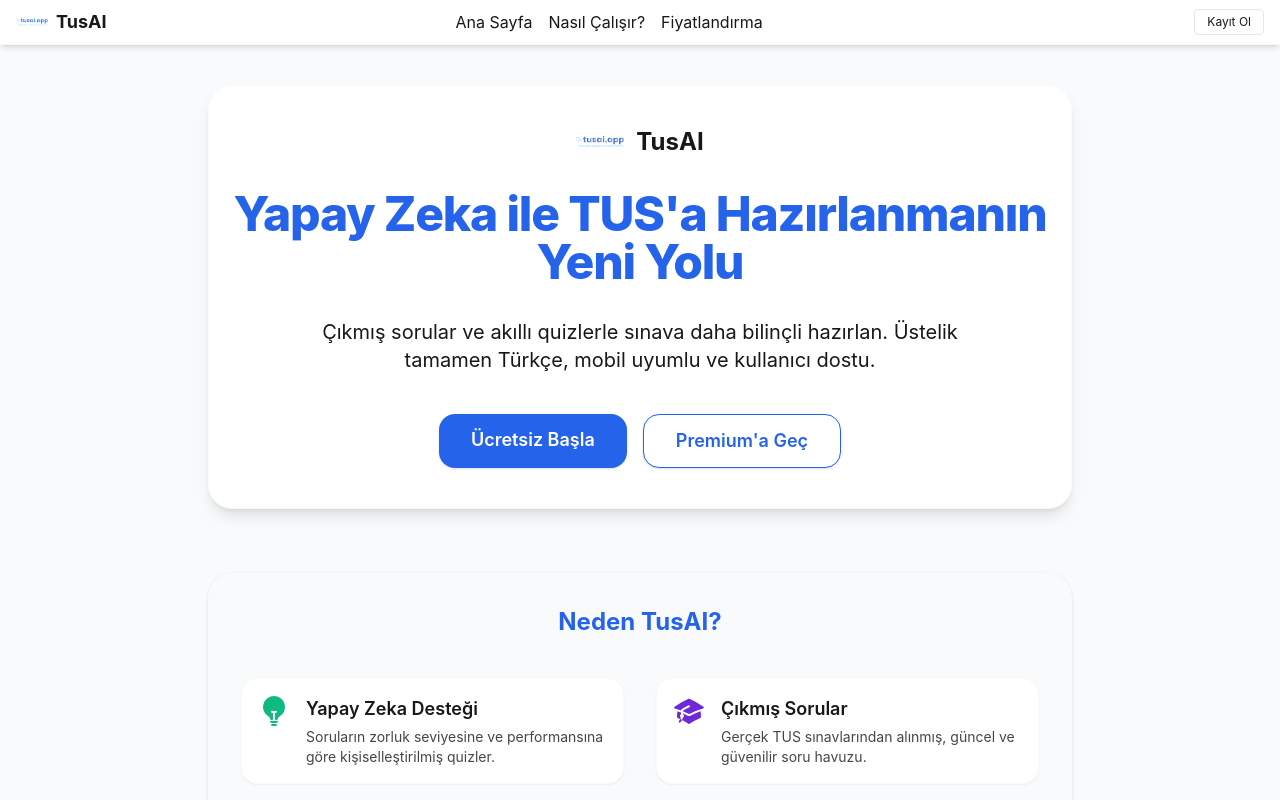
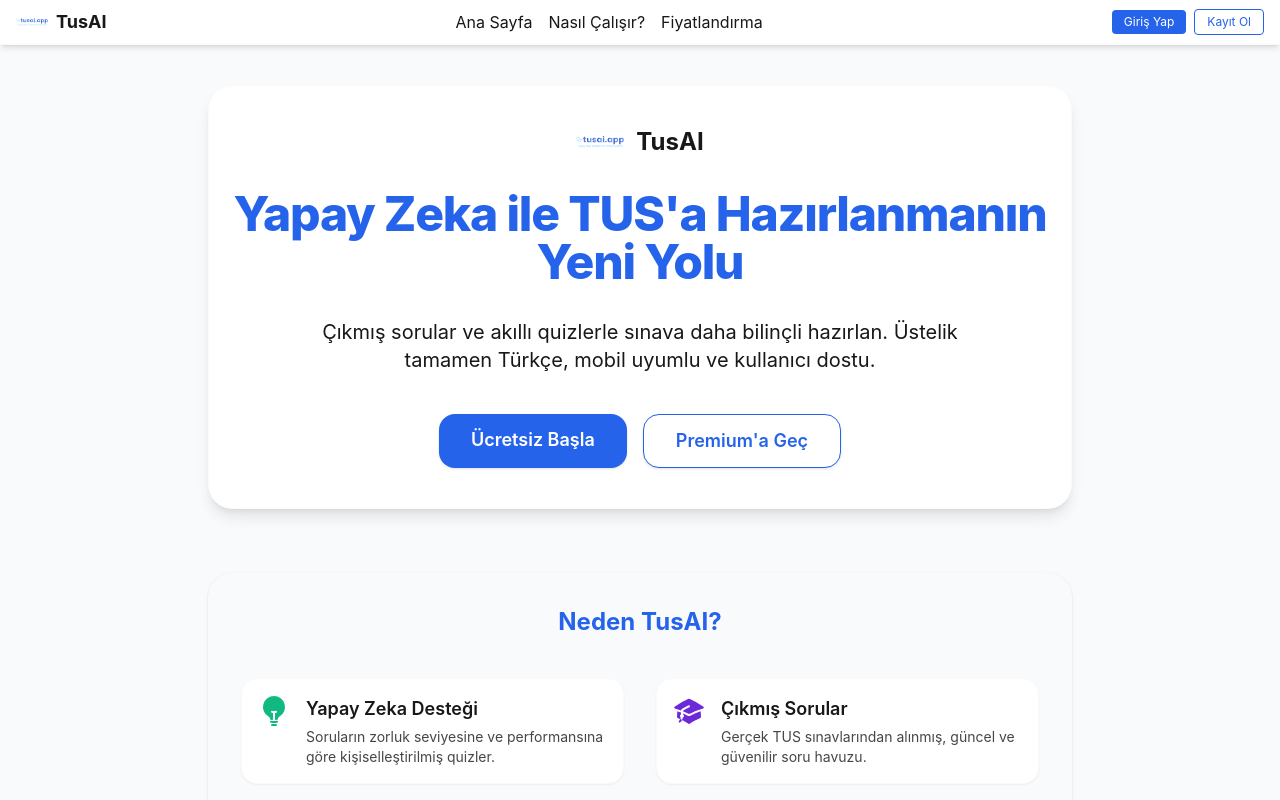
Before and after one commit to BerkinSi/tusai-app, a Next.js app: page / in a window 1280 px wide. Shown: the top 800 px of the page. Built offline with nearby package versions, Linux system fonts and the light colour scheme; no server answers.

Commit message:
Fix navbar login/signup buttons styling - Update button colors to use proper brand colors - Ensure both Giriş Yap and Kayıt Ol buttons are visible

```diff
--- a/src/app/NavbarClient.tsx
+++ b/src/app/NavbarClient.tsx
@@ -25,8 +25,8 @@ export default function NavbarClient() {
           <Link href="/pricing" className="hover:underline text-tusai-dark dark:text-tusai-light">Fiyatlandırma</Link>
         </div>
         <div className="flex gap-2 items-center">
-          <Link href="/giris" className="text-xs bg-tusai text-white px-3 py-1 rounded hover:bg-tusai-accent transition">Giriş Yap</Link>
-          <Link href="/kayit" className="text-xs border border-tusai text-tusai px-3 py-1 rounded hover:bg-tusai-light hover:border-tusai-accent transition">Kayıt Ol</Link>
+          <Link href="/giris" className="text-xs bg-tusai-blue text-white px-3 py-1 rounded hover:bg-tusai-teal transition">Giriş Yap</Link>
+          <Link href="/kayit" className="text-xs border border-tusai-blue text-tusai-blue px-3 py-1 rounded hover:bg-tusai-light hover:border-tusai-teal transition">Kayıt Ol</Link>
         </div>
       </nav>
     );
```
